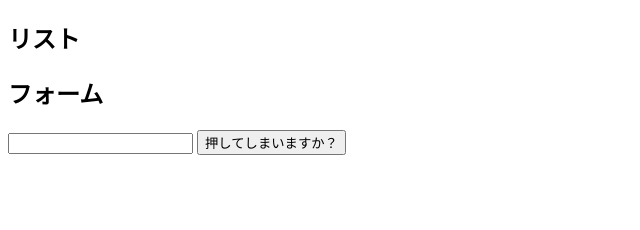
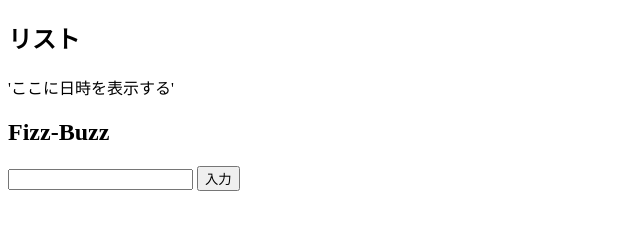
Before and after one commit to kyu-kanami/2016web1-12, a plain HTML site: page index.html in a window 1280 px wide. Shown: the whole page, without its empty margins (0-640 px from the left). Drawn offline with Linux system fonts and the light colour scheme.

Commit message:
Update index.html

```diff
--- a/index.html
+++ b/index.html
@@ -1,30 +1,22 @@
 <!DOCTYPE html>
 <html lang="ja">
-
   <head>
     <meta charset="UTF-8">
-    <title>java</title>
+    <title>java2回目</title>
   </head>
-
   <body>
     <section>
       <h1>リスト</h1>
-      <ul id="list"></ul>
-      <ul id="while"></ul>
-      <ul id="price"></ul>
-      <ul id="array"></ul>
-      <ul id="object"></ul>
+      <u1 id="list"></u1>
+      <p id="choice">'ここに日時を表示する'</p>
+
+      <h1>Fizz-Buzz</h1>
+      <form action="#" id="FizzBuzz">
+        <input type="text" name="word">
+        <input type="submit" value="入力"
+      </form>
+
     </section>
-
-    <section>
-      <h1>フォーム</h1>
-      <form action="#" id="form">
-        <input type="text" name="word">
-        <input type="submit" value="押してしまいますか？">
-      </form>
-    </section>
-
     <script type="text/javascript" src="js/default.js"></script>
   </body>
-
 </html>
```
